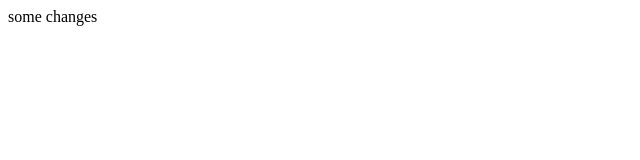
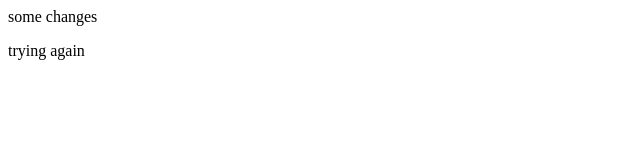
Before and after one commit to joisemp/shopping-cart-webdesign, a plain HTML site: page index.html in a window 1280 px wide. Shown: the full height of the page, 0-640 px from the left. Drawn offline with Linux system fonts and the light colour scheme.

Commit message:
trying again

```diff
--- a/index.html
+++ b/index.html
@@ -1 +1,2 @@
 <p>some changes</p>
+<p>trying again</p>
```
